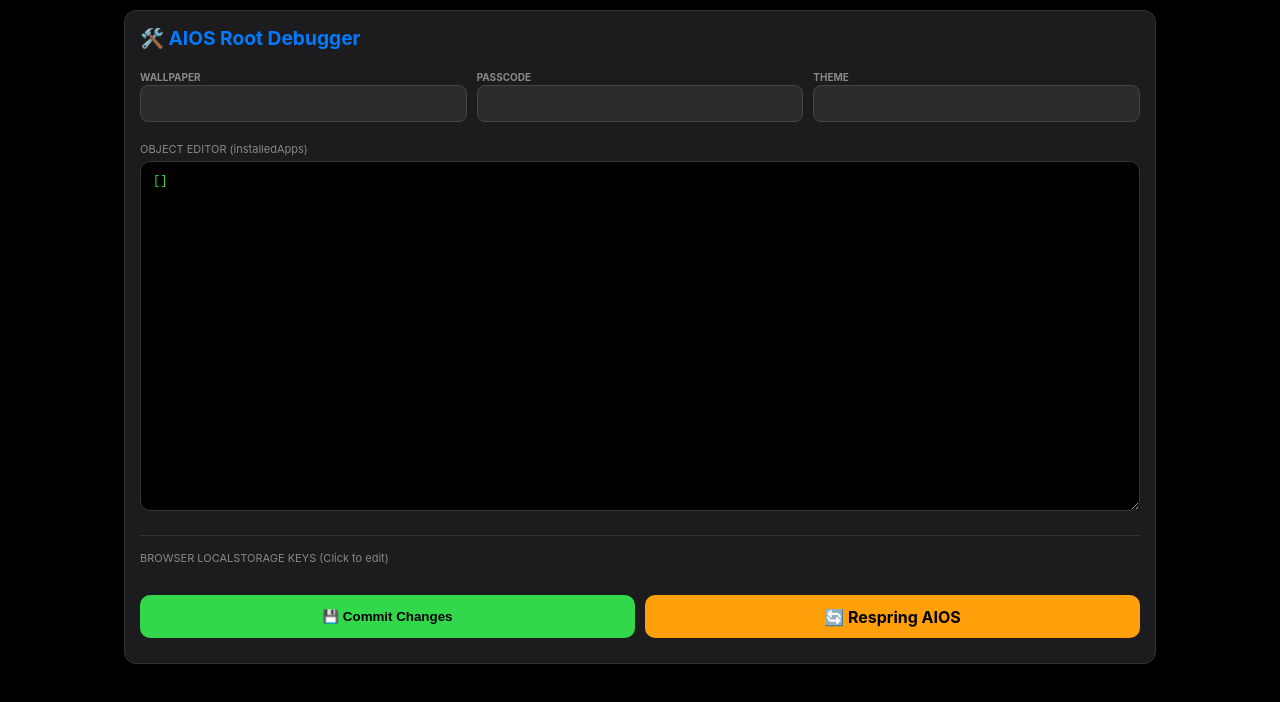
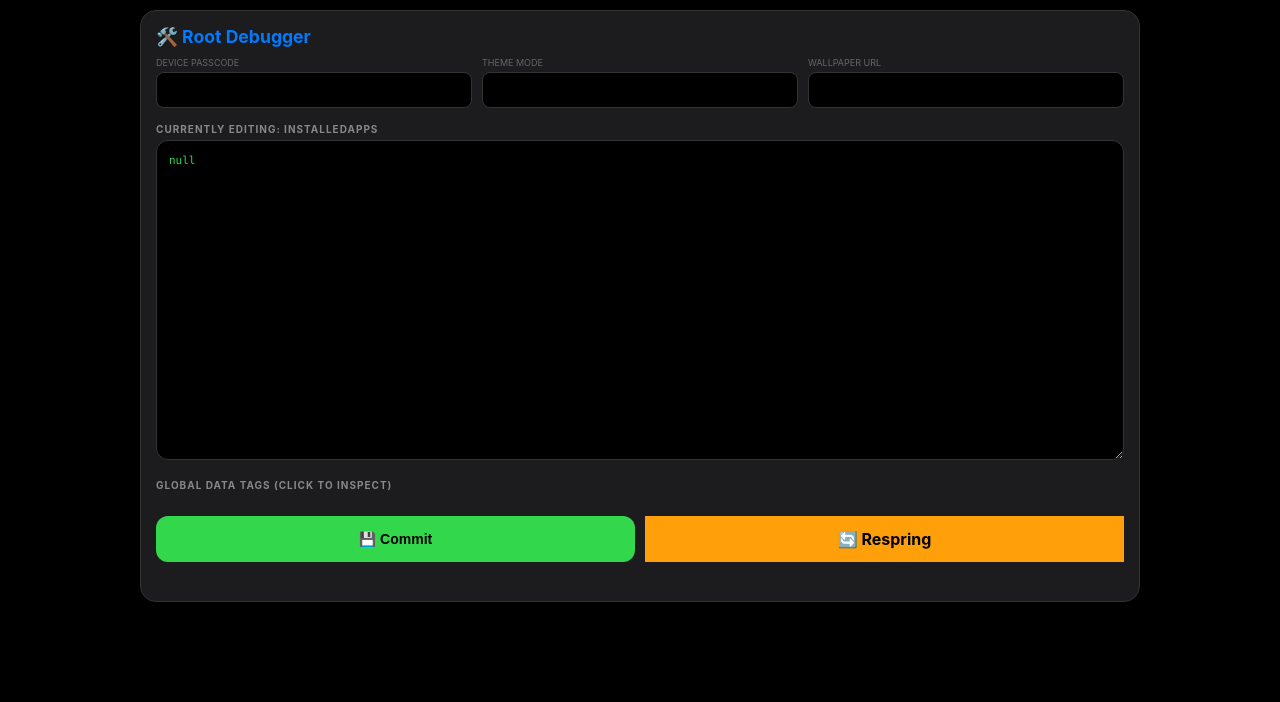
Before and after one commit to TNHdev123/site, a plain HTML site: page aios/debugger.html in a window 1280 px wide. Drawn offline with Linux system fonts and the light colour scheme.

Commit message:
Update debugger.html

```diff
--- a/aios/debugger.html
+++ b/aios/debugger.html
@@ -3,158 +3,158 @@
 <head>
     <meta charset="UTF-8">
     <meta name="viewport" content="width=device-width, initial-scale=1.0, maximum-scale=1.0, user-scalable=no">
-    <title>AIOS | System Root Debugger</title>
+    <title>AIOS | System Root</title>
     <style>
-        :root { --primary: #007aff; --bg: #000; --card-bg: #1c1c1e; --text: #fff; --danger: #ff453a; }
-        body { font-family: -apple-system, sans-serif; background: var(--bg); color: var(--text); margin: 0; padding: 10px; }
+        :root { --primary: #007aff; --bg: #000; --card-bg: #1c1c1e; --text: #fff; }
+        body { font-family: -apple-system, sans-serif; background: var(--bg); color: var(--text); margin: 0; padding: 10px; overflow-x: hidden; }
 
-        /* Security Overlay */
+        /* Security Lock Screen */
         #auth-overlay { position: fixed; inset: 0; background: var(--bg); z-index: 9999; display: flex; flex-direction: column; align-items: center; justify-content: center; padding: 20px; text-align: center; }
-        .auth-input { background: #333; border: none; color: white; padding: 15px; border-radius: 10px; width: 80%; max-width: 300px; font-size: 24px; text-align: center; letter-spacing: 5px; margin-bottom: 20px; outline: none; }
+        .auth-input { background: #2c2c2e; border: 2px solid #444; color: white; padding: 15px; border-radius: 12px; width: 80%; max-width: 250px; font-size: 28px; text-align: center; letter-spacing: 8px; margin-bottom: 20px; outline: none; }
+        .auth-input:focus { border-color: var(--primary); }
 
-        /* Main Layout */
-        .card { max-width: 1000px; margin: 0 auto; background: var(--card-bg); padding: 15px; border-radius: 12px; border: 1px solid #333; }
-        h2 { color: var(--primary); font-size: 1.2rem; margin: 0 0 15px 0; }
+        /* Layout */
+        .card { max-width: 1000px; margin: 0 auto; background: var(--card-bg); padding: 15px; border-radius: 16px; border: 1px solid #333; box-sizing: border-box; }
+        h2 { color: var(--primary); font-size: 1.1rem; margin: 0 0 10px 0; display: flex; align-items: center; gap: 8px; }
 
-        /* System Grid */
-        .system-panel { display: grid; grid-template-columns: repeat(auto-fit, minmax(140px, 1fr)); gap: 10px; margin-bottom: 20px; }
-        .data-field label { font-size: 10px; color: #888; font-weight: bold; }
-        .data-field input { background: #2c2c2e; border: 1px solid #444; color: white; padding: 10px; border-radius: 8px; font-size: 13px; width: 100%; box-sizing: border-box; }
+        .section-title { font-size: 10px; color: #888; text-transform: uppercase; margin: 15px 0 5px 0; font-weight: bold; letter-spacing: 1px; }
 
-        .main-grid { display: flex; flex-direction: column; gap: 15px; }
-        @media (min-width: 768px) { .main-grid { flex-direction: row; } }
+        /* Quick Edit Bar */
+        .quick-bar { display: grid; grid-template-columns: repeat(auto-fit, minmax(140px, 1fr)); gap: 10px; margin-bottom: 15px; }
+        .data-field label { font-size: 9px; color: #666; display: block; margin-bottom: 4px; }
+        .data-field input { background: #000; border: 1px solid #333; color: white; padding: 10px; border-radius: 8px; font-size: 12px; width: 100%; box-sizing: border-box; }
 
         /* JSON Editor */
-        textarea { width: 100%; height: 350px; font-family: "SF Mono", monospace; background: #000; color: #32d74b; padding: 12px; border-radius: 10px; border: 1px solid #333; box-sizing: border-box; font-size: 12px; }
+        textarea { width: 100%; height: 320px; font-family: "SF Mono", "Menlo", monospace; background: #000; color: #32d74b; padding: 12px; border-radius: 12px; border: 1px solid #333; box-sizing: border-box; font-size: 11px; line-height: 1.4; }
 
-        /* Full Storage Monitor */
-        .storage-monitor { margin-top: 20px; border-top: 1px solid #333; padding-top: 15px; }
-        .storage-tags { display: flex; flex-wrap: wrap; gap: 8px; margin-top: 10px; }
-        .tag { background: #3a3a3c; padding: 6px 12px; border-radius: 20px; font-size: 11px; cursor: pointer; border: 1px solid #48484a; }
-        .tag:hover { background: var(--primary); }
+        /* Storage Explorer */
+        .storage-tags { display: flex; flex-wrap: wrap; gap: 6px; }
+        .tag { background: #2c2c2e; padding: 8px 14px; border-radius: 10px; font-size: 11px; cursor: pointer; border: 1px solid #3a3a3c; transition: 0.2s; }
+        .tag:active { transform: scale(0.95); background: var(--primary); }
+        .tag.active { border-color: var(--primary); background: rgba(0, 122, 255, 0.2); }
 
-        /* Floating Controls */
-        .controls { margin-top: 20px; display: grid; grid-template-columns: 1fr 1fr; gap: 10px; }
-        button { padding: 14px; border: none; border-radius: 10px; font-weight: bold; cursor: pointer; }
+        /* Action Buttons */
+        .actions { margin-top: 20px; display: grid; grid-template-columns: 1fr 1fr; gap: 10px; }
+        button { padding: 15px; border: none; border-radius: 12px; font-weight: bold; cursor: pointer; font-size: 14px; transition: 0.2s; }
         .btn-save { background: #32d74b; color: #000; }
-        .btn-respring { background: #ff9f0a; color: #000; text-decoration: none; text-align: center; display: flex; align-items: center; justify-content: center; border-radius: 10px; font-weight: bold; }
+        .btn-respring { background: #ff9f0a; color: #000; text-decoration: none; text-align: center; display: flex; align-items: center; justify-content: center; font-weight: bold; }
+
+        #status { text-align: center; margin-top: 10px; font-size: 11px; color: #888; min-height: 14px; }
     </style>
 </head>
 <body>
 
     <div id="auth-overlay" style="display:none;">
-        <h1 style="color:var(--primary)">🔐 System Root</h1>
-        <p>Passcode Required to access LocalStorage</p>
-        <input type="password" id="passInput" class="auth-input" maxlength="4" placeholder="••••">
-        <button onclick="checkAuth()" style="background:var(--primary); color:white; width:200px;">Unlock</button>
+        <h1 style="font-size: 1.5rem;">🔐 AIOS Root Access</h1>
+        <p style="color:#888; font-size: 0.9rem;">Enter DevicePasscode to proceed</p>
+        <input type="password" id="passInput" class="auth-input" placeholder="••••" autofocus>
+        <button onclick="checkAuth()" style="background:var(--primary); color:white; width:200px;">Unlock System</button>
     </div>
 
     <div class="card" id="main-content">
-        <h2>🛠️ AIOS Root Debugger</h2>
+        <h2>🛠️ Root Debugger</h2>
 
-        <div class="system-panel">
-            <div class="data-field"><label>WALLPAPER</label><input type="text" id="sys-wallpaper"></div>
-            <div class="data-field"><label>PASSCODE</label><input type="text" id="sys-passcode"></div>
-            <div class="data-field"><label>THEME</label><input type="text" id="sys-theme"></div>
+        <div class="quick-bar">
+            <div class="data-field"><label>DEVICE PASSCODE</label><input type="text" id="sys-passcode"></div>
+            <div class="data-field"><label>THEME MODE</label><input type="text" id="sys-theme"></div>
+            <div class="data-field"><label>WALLPAPER URL</label><input type="text" id="sys-wallpaper"></div>
         </div>
 
-        <div class="main-grid">
-            <div style="flex:1">
-                <div style="font-size:11px; color:#888; margin-bottom:5px;">OBJECT EDITOR (installedApps)</div>
-                <textarea id="jsonEditor" spellcheck="false"></textarea>
-            </div>
+        <div class="section-title" id="editor-label">Currently Editing: installedApps</div>
+        <textarea id="jsonEditor" spellcheck="false"></textarea>
+
+        <div class="section-title">Global Data Tags (Click to Inspect)</div>
+        <div id="storage-tags" class="storage-tags"></div>
+
+        <div class="actions">
+            <button class="btn-save" onclick="saveData()">💾 Commit</button>
+            <a href="index.html" class="btn-respring">🔄 Respring</a>
         </div>
-
-        <div class="storage-monitor">
-            <div style="font-size:11px; color:#888;">BROWSER LOCALSTORAGE KEYS (Click to edit)</div>
-            <div id="storage-tags" class="storage-tags"></div>
-        </div>
-
-        <div class="controls">
-            <button class="btn-save" onclick="saveAll()">💾 Commit Changes</button>
-            <a href="index.html" class="btn-respring">🔄 Respring AIOS</a>
-        </div>
-        <div id="status" style="text-align:center; font-size:11px; margin-top:10px; color:#888;"></div>
+        <div id="status"></div>
     </div>
 
     <script>
-        const storedPasscode = localStorage.getItem('userPasscode');
-        const overlay = document.getElementById('auth-overlay');
         const editor = document.getElementById('jsonEditor');
+        const statusEl = document.getElementById('status');
+        let currentTargetKey = 'installedApps';
 
-        // Security Check
+        // Check DevicePasscode on load
         window.onload = function() {
-            if (storedPasscode && storedPasscode !== "") {
-                overlay.style.display = 'flex';
+            const devicePass = localStorage.getItem('DevicePasscode');
+            if (devicePass && devicePass !== "") {
+                document.getElementById('auth-overlay').style.display = 'flex';
             } else {
-                fetchAll();
+                init();
             }
         };
 
         function checkAuth() {
             const input = document.getElementById('passInput').value;
-            if (input === storedPasscode) {
-                overlay.style.display = 'none';
-                fetchAll();
+            const actual = localStorage.getItem('DevicePasscode');
+            if (input === actual) {
+                document.getElementById('auth-overlay').style.display = 'none';
+                init();
             } else {
-                alert("Incorrect Passcode. Access Denied.");
+                alert("Access Denied: Incorrect Passcode");
+                document.getElementById('passInput').value = "";
             }
         }
 
-        function fetchAll() {
-            // Fetch Apps
-            const apps = localStorage.getItem('installedApps');
-            editor.value = apps ? JSON.stringify(JSON.parse(apps), null, 4) : "[]";
+        function init() {
+            refreshTags();
+            loadKey('installedApps');
 
-            // Fetch Quick Fields
-            document.getElementById('sys-passcode').value = localStorage.getItem('userPasscode') || '';
+            // Sync quick edit fields
+            document.getElementById('sys-passcode').value = localStorage.getItem('DevicePasscode') || '';
             document.getElementById('sys-theme').value = localStorage.getItem('currentTheme') || '';
             document.getElementById('sys-wallpaper').value = localStorage.getItem('homeWallpaper') || '';
+        }
 
-            // Fetch All Keys
-            const tagsContainer = document.getElementById('storage-tags');
-            tagsContainer.innerHTML = "";
+        function refreshTags() {
+            const container = document.getElementById('storage-tags');
+            container.innerHTML = "";
             for (let i = 0; i < localStorage.length; i++) {
                 const key = localStorage.key(i);
                 const tag = document.createElement('span');
-                tag.className = 'tag';
+                tag.className = 'tag' + (key === currentTargetKey ? ' active' : '');
                 tag.innerText = key;
-                tag.onclick = () => {
-                    const val = localStorage.getItem(key);
-                    try {
-                        editor.value = JSON.stringify(JSON.parse(val), null, 4);
-                    } catch(e) {
-                        editor.value = val;
-                    }
-                    document.getElementById('status').innerText = "Now editing: " + key;
-                };
-                tagsContainer.appendChild(tag);
+                tag.onclick = () => loadKey(key);
+                container.appendChild(tag);
             }
         }
 
-        function saveAll() {
+        function loadKey(key) {
+            currentTargetKey = key;
+            const val = localStorage.getItem(key);
+            document.getElementById('editor-label').innerText = "Currently Editing: " + key;
             try {
-                // Determine what we are saving
-                const currentEdit = document.getElementById('status').innerText.replace("Now editing: ", "") || "installedApps";
-                let rawValue = editor.value;
+                editor.value = JSON.stringify(JSON.parse(val), null, 4);
+            } catch(e) {
+                editor.value = val;
+            }
+            refreshTags();
+        }
 
-                // If it's JSON, validate it
-                if (rawValue.startsWith('{') || rawValue.startsWith('[')) {
-                    JSON.parse(rawValue);
+        function saveData() {
+            try {
+                // Save the current editor content
+                let content = editor.value;
+                if (content.startsWith('{') || content.startsWith('[')) {
+                    JSON.parse(content); // validation
                 }
+                localStorage.setItem(currentTargetKey, content);
 
-                localStorage.setItem(currentEdit, rawValue);
-
-                // Sync Quick Fields
-                localStorage.setItem('userPasscode', document.getElementById('sys-passcode').value);
+                // Sync the quick fields as well
+                localStorage.setItem('DevicePasscode', document.getElementById('sys-passcode').value);
                 localStorage.setItem('currentTheme', document.getElementById('sys-theme').value);
                 localStorage.setItem('homeWallpaper', document.getElementById('sys-wallpaper').value);
 
-                document.getElementById('status').innerText = "✅ Successfully saved to " + currentEdit;
-                document.getElementById('status').style.color = "#32d74b";
-                fetchAll();
+                statusEl.innerText = "✅ Committed to " + currentTargetKey;
+                statusEl.style.color = "#32d74b";
+                setTimeout(() => { statusEl.innerText = ""; }, 3000);
+                refreshTags();
             } catch (e) {
-                alert("Format Error! Check your syntax.");
+                alert("JSON Syntax Error! Please fix before saving.");
             }
         }
     </script>
```
